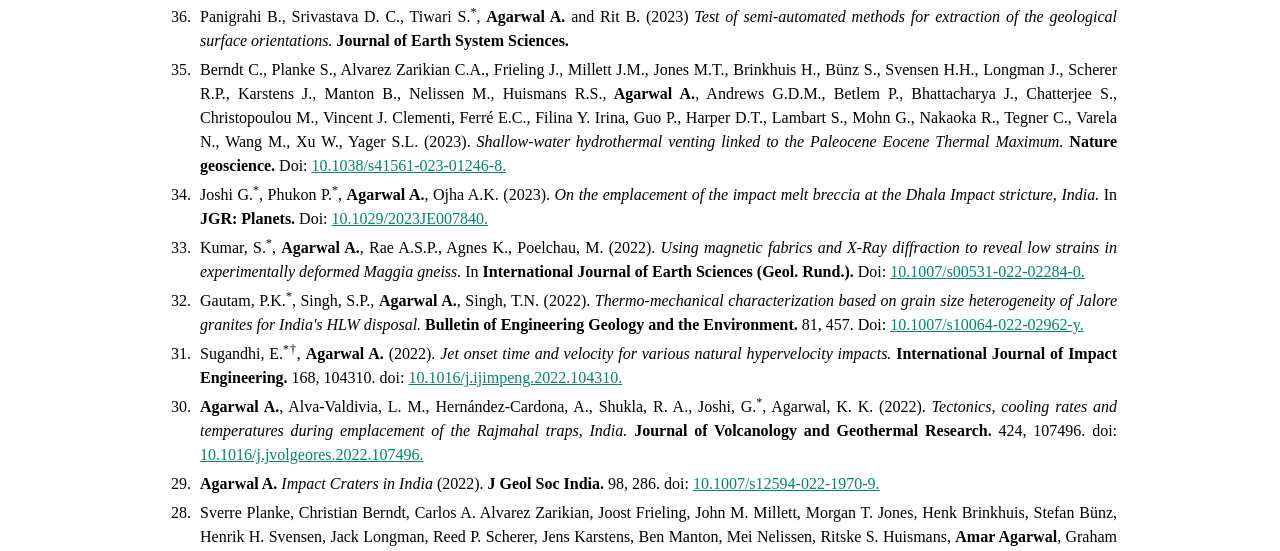
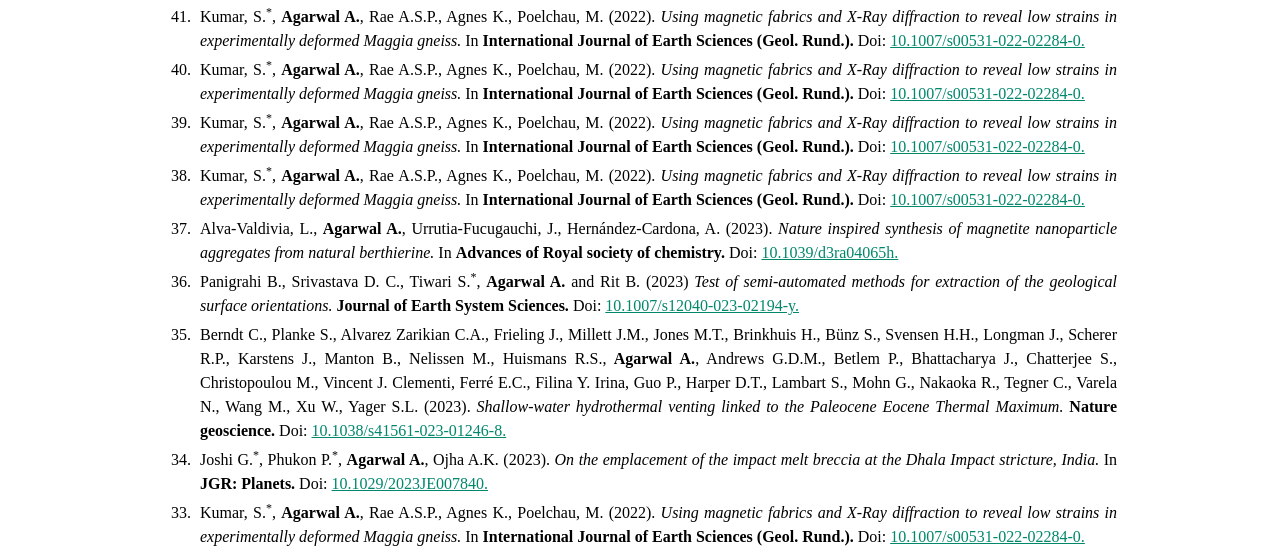
Before and after one commit to amarag-iitk/amarag-iitk.github.io, a plain HTML site: page pages/publications.html in a window 1280 px wide. Shown: the part 242-793 px from the top of the page. Drawn offline with nearby package versions, Linux system fonts and the light colour scheme.

Commit message:
Update publications.html

```diff
--- a/pages/publications.html
+++ b/pages/publications.html
@@ -89,7 +89,22 @@
     <div class="col-10 col-lg-9 justify-content-center">
         <ol reversed type="1">
             <li class="publication-elements">
-                Panigrahi B., Srivastava D. C., Tiwari S.<sup>&midast;</sup>, <b>Agarwal A.</b> and Rit B. (2023) <i>Test of semi-automated methods for extraction of the geological surface orientations.</i> <b>Journal of Earth System Sciences.</b>
+                Kumar, S.<sup>&midast;</sup>, <b>Agarwal A.</b>, Rae A.S.P., Agnes K., Poelchau, M. (2022). <i>Using magnetic fabrics and X-Ray diffraction to reveal low strains in experimentally deformed Maggia gneiss.</i> In <b>International Journal of Earth Sciences (Geol. Rund.).</b> Doi: <a href="https://doi.org/10.1007/s00531-022-02284-0" target="_blank" style="color:#00876c">10.1007/s00531-022-02284-0.</a>
+            </li>
+            <li class="publication-elements">
+                Kumar, S.<sup>&midast;</sup>, <b>Agarwal A.</b>, Rae A.S.P., Agnes K., Poelchau, M. (2022). <i>Using magnetic fabrics and X-Ray diffraction to reveal low strains in experimentally deformed Maggia gneiss.</i> In <b>International Journal of Earth Sciences (Geol. Rund.).</b> Doi: <a href="https://doi.org/10.1007/s00531-022-02284-0" target="_blank" style="color:#00876c">10.1007/s00531-022-02284-0.</a>
+            </li>
+            <li class="publication-elements">
+                Kumar, S.<sup>&midast;</sup>, <b>Agarwal A.</b>, Rae A.S.P., Agnes K., Poelchau, M. (2022). <i>Using magnetic fabrics and X-Ray diffraction to reveal low strains in experimentally deformed Maggia gneiss.</i> In <b>International Journal of Earth Sciences (Geol. Rund.).</b> Doi: <a href="https://doi.org/10.1007/s00531-022-02284-0" target="_blank" style="color:#00876c">10.1007/s00531-022-02284-0.</a>
+            </li>
+            <li class="publication-elements">
+                Kumar, S.<sup>&midast;</sup>, <b>Agarwal A.</b>, Rae A.S.P., Agnes K., Poelchau, M. (2022). <i>Using magnetic fabrics and X-Ray diffraction to reveal low strains in experimentally deformed Maggia gneiss.</i> In <b>International Journal of Earth Sciences (Geol. Rund.).</b> Doi: <a href="https://doi.org/10.1007/s00531-022-02284-0" target="_blank" style="color:#00876c">10.1007/s00531-022-02284-0.</a>
+            </li>
+            <li class="publication-elements">
+                Alva-Valdivia, L., <b>Agarwal A.</b>, Urrutia-Fucugauchi, J., Hernández-Cardona, A. (2023). <i>Nature inspired synthesis of magnetite nanoparticle aggregates from natural berthierine.</i> In <b>Advances of Royal society of chemistry.</b> Doi: <a href="https://doi.org/10.1039/d3ra04065h" target="_blank" style="color:#00876c">10.1039/d3ra04065h.</a>
+            </li>
+            <li class="publication-elements">
+                Panigrahi B., Srivastava D. C., Tiwari S.<sup>&midast;</sup>, <b>Agarwal A.</b> and Rit B. (2023) <i>Test of semi-automated methods for extraction of the geological surface orientations.</i> <b>Journal of Earth System Sciences.</b> Doi: <a href="https:/doi.org/10.1007/s12040-023-02194-y" target="_blank" style="color:#00876c">10.1007/s12040-023-02194-y.</a>
             </li>
             <li class="publication-elements">
                 Berndt C., Planke S., Alvarez Zarikian C.A., Frieling J., Millett J.M., Jones M.T., Brinkhuis H., Bünz S., Svensen H.H., Longman J., Scherer R.P., Karstens J., Manton B., Nelissen M., Huismans R.S.,<b> Agarwal A.</b>, Andrews G.D.M., Betlem P., Bhattacharya J., Chatterjee S., Christopoulou M., Vincent J. Clementi, Ferré E.C., Filina Y. Irina, Guo P., Harper D.T., Lambart S., Mohn G., Nakaoka R., Tegner C., Varela N., Wang M., Xu W., Yager S.L. (2023). <i>Shallow-water hydrothermal venting linked to the Paleocene Eocene Thermal Maximum.</i> <b>Nature geoscience.</b> Doi: <a href="https://doi.org/10.1038/s41561-023-01246-8" target="_blank" style="color:#00876c">10.1038/s41561-023-01246-8.</a>
```
